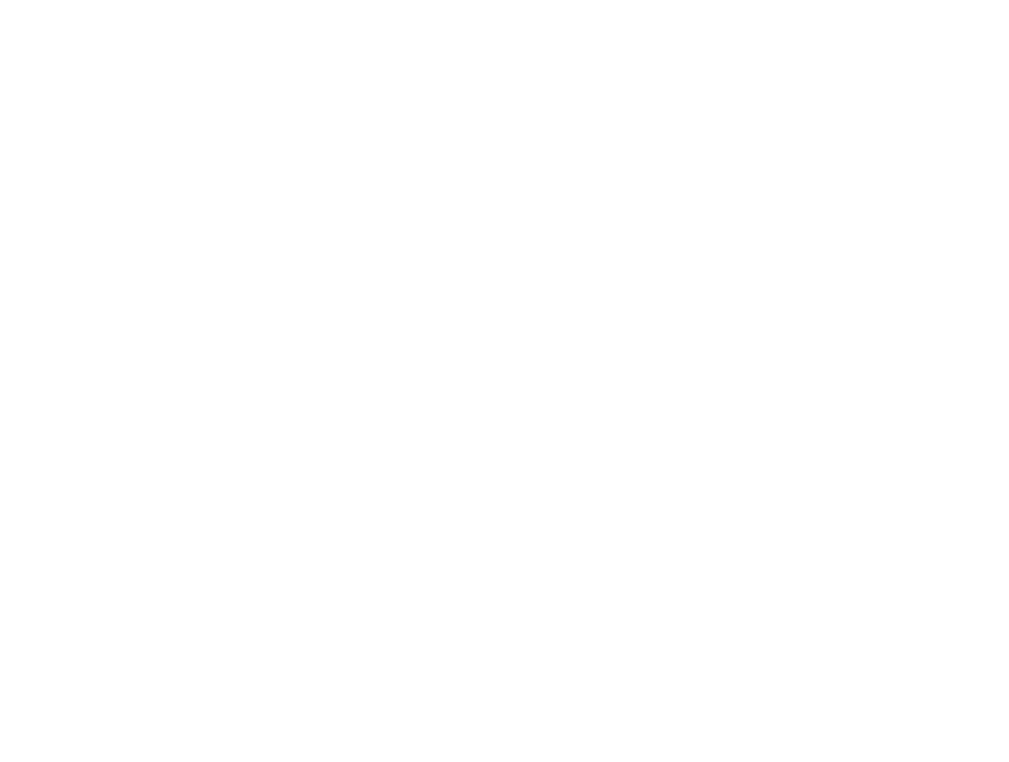
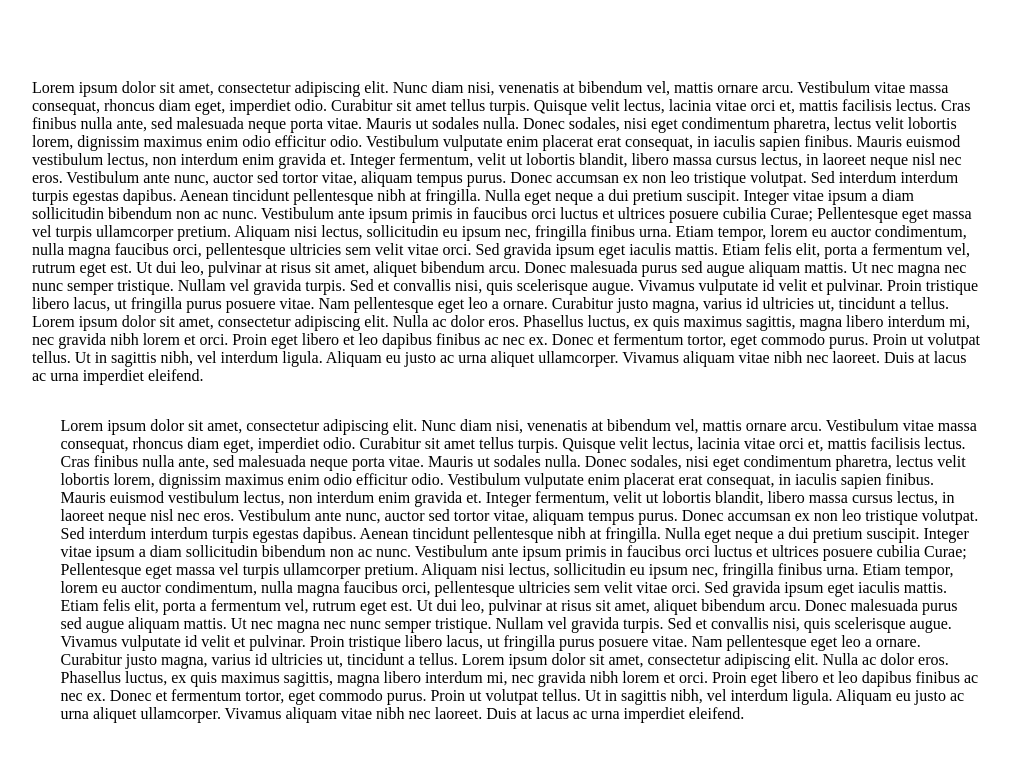
Before and after one commit to HashtagProDuckTiv/Project, a plain HTML site: page site/index.html in a window 1280 px wide. Shown: the whole page, without its empty margins (133-1142 px from the left). Drawn offline with Linux system fonts and the light colour scheme.

Commit message:
Corrected "row" Error
Forgot to include row in the CSS. Added it. Yet, it still doesn't seem
to be working.

```diff
--- a/site/css/fluidgrid.css
+++ b/site/css/fluidgrid.css
@@ -22,6 +22,12 @@
  */
 
  /*Styles for Grid*/
+
+ .row {
+   margin: 0px auto;
+   max-width: 950px;
+   padding: 55px;
+ }
 
  .column {
    float: left;
--- a/site/index.html
+++ b/site/index.html
@@ -1,5 +1,32 @@
 <!DOCTYPE HTML>
 <html>
+  <head>
+    <title>ProDuckTiv</title>
+    <link rel="stylesheet" href="css/fluidgrid.css" />
+  </head>
 
+  <body>
+    <div class="row">
+      <div class="column 9u">
+        <p>
+          Lorem ipsum dolor sit amet, consectetur adipiscing elit. Nunc diam nisi, venenatis at bibendum vel, mattis ornare arcu. Vestibulum vitae massa consequat, rhoncus diam eget, imperdiet odio. Curabitur sit amet tellus turpis. Quisque velit lectus, lacinia vitae orci et, mattis facilisis lectus. Cras finibus nulla ante, sed malesuada neque porta vitae. Mauris ut sodales nulla. Donec sodales, nisi eget condimentum pharetra, lectus velit lobortis lorem, dignissim maximus enim odio efficitur odio. Vestibulum vulputate enim placerat erat consequat, in iaculis sapien finibus.
 
+Mauris euismod vestibulum lectus, non interdum enim gravida et. Integer fermentum, velit ut lobortis blandit, libero massa cursus lectus, in laoreet neque nisl nec eros. Vestibulum ante nunc, auctor sed tortor vitae, aliquam tempus purus. Donec accumsan ex non leo tristique volutpat. Sed interdum interdum turpis egestas dapibus. Aenean tincidunt pellentesque nibh at fringilla. Nulla eget neque a dui pretium suscipit.
+
+Integer vitae ipsum a diam sollicitudin bibendum non ac nunc. Vestibulum ante ipsum primis in faucibus orci luctus et ultrices posuere cubilia Curae; Pellentesque eget massa vel turpis ullamcorper pretium. Aliquam nisi lectus, sollicitudin eu ipsum nec, fringilla finibus urna. Etiam tempor, lorem eu auctor condimentum, nulla magna faucibus orci, pellentesque ultricies sem velit vitae orci. Sed gravida ipsum eget iaculis mattis. Etiam felis elit, porta a fermentum vel, rutrum eget est. Ut dui leo, pulvinar at risus sit amet, aliquet bibendum arcu. Donec malesuada purus sed augue aliquam mattis. Ut nec magna nec nunc semper tristique. Nullam vel gravida turpis. Sed et convallis nisi, quis scelerisque augue. Vivamus vulputate id velit et pulvinar. Proin tristique libero lacus, ut fringilla purus posuere vitae. Nam pellentesque eget leo a ornare.
+
+Curabitur justo magna, varius id ultricies ut, tincidunt a tellus. Lorem ipsum dolor sit amet, consectetur adipiscing elit. Nulla ac dolor eros. Phasellus luctus, ex quis maximus sagittis, magna libero interdum mi, nec gravida nibh lorem et orci. Proin eget libero et leo dapibus finibus ac nec ex. Donec et fermentum tortor, eget commodo purus. Proin ut volutpat tellus. Ut in sagittis nibh, vel interdum ligula. Aliquam eu justo ac urna aliquet ullamcorper. Vivamus aliquam vitae nibh nec laoreet. Duis at lacus ac urna imperdiet eleifend.
+        </p>
+      </div>
+      <div class="column 3u">
+        <p> Lorem ipsum dolor sit amet, consectetur adipiscing elit. Nunc diam nisi, venenatis at bibendum vel, mattis ornare arcu. Vestibulum vitae massa consequat, rhoncus diam eget, imperdiet odio. Curabitur sit amet tellus turpis. Quisque velit lectus, lacinia vitae orci et, mattis facilisis lectus. Cras finibus nulla ante, sed malesuada neque porta vitae. Mauris ut sodales nulla. Donec sodales, nisi eget condimentum pharetra, lectus velit lobortis lorem, dignissim maximus enim odio efficitur odio. Vestibulum vulputate enim placerat erat consequat, in iaculis sapien finibus.
+
+Mauris euismod vestibulum lectus, non interdum enim gravida et. Integer fermentum, velit ut lobortis blandit, libero massa cursus lectus, in laoreet neque nisl nec eros. Vestibulum ante nunc, auctor sed tortor vitae, aliquam tempus purus. Donec accumsan ex non leo tristique volutpat. Sed interdum interdum turpis egestas dapibus. Aenean tincidunt pellentesque nibh at fringilla. Nulla eget neque a dui pretium suscipit.
+
+Integer vitae ipsum a diam sollicitudin bibendum non ac nunc. Vestibulum ante ipsum primis in faucibus orci luctus et ultrices posuere cubilia Curae; Pellentesque eget massa vel turpis ullamcorper pretium. Aliquam nisi lectus, sollicitudin eu ipsum nec, fringilla finibus urna. Etiam tempor, lorem eu auctor condimentum, nulla magna faucibus orci, pellentesque ultricies sem velit vitae orci. Sed gravida ipsum eget iaculis mattis. Etiam felis elit, porta a fermentum vel, rutrum eget est. Ut dui leo, pulvinar at risus sit amet, aliquet bibendum arcu. Donec malesuada purus sed augue aliquam mattis. Ut nec magna nec nunc semper tristique. Nullam vel gravida turpis. Sed et convallis nisi, quis scelerisque augue. Vivamus vulputate id velit et pulvinar. Proin tristique libero lacus, ut fringilla purus posuere vitae. Nam pellentesque eget leo a ornare.
+
+Curabitur justo magna, varius id ultricies ut, tincidunt a tellus. Lorem ipsum dolor sit amet, consectetur adipiscing elit. Nulla ac dolor eros. Phasellus luctus, ex quis maximus sagittis, magna libero interdum mi, nec gravida nibh lorem et orci. Proin eget libero et leo dapibus finibus ac nec ex. Donec et fermentum tortor, eget commodo purus. Proin ut volutpat tellus. Ut in sagittis nibh, vel interdum ligula. Aliquam eu justo ac urna aliquet ullamcorper. Vivamus aliquam vitae nibh nec laoreet. Duis at lacus ac urna imperdiet eleifend. </p>
+      </div>
+    </div>
+  </body>
 </html>
```
